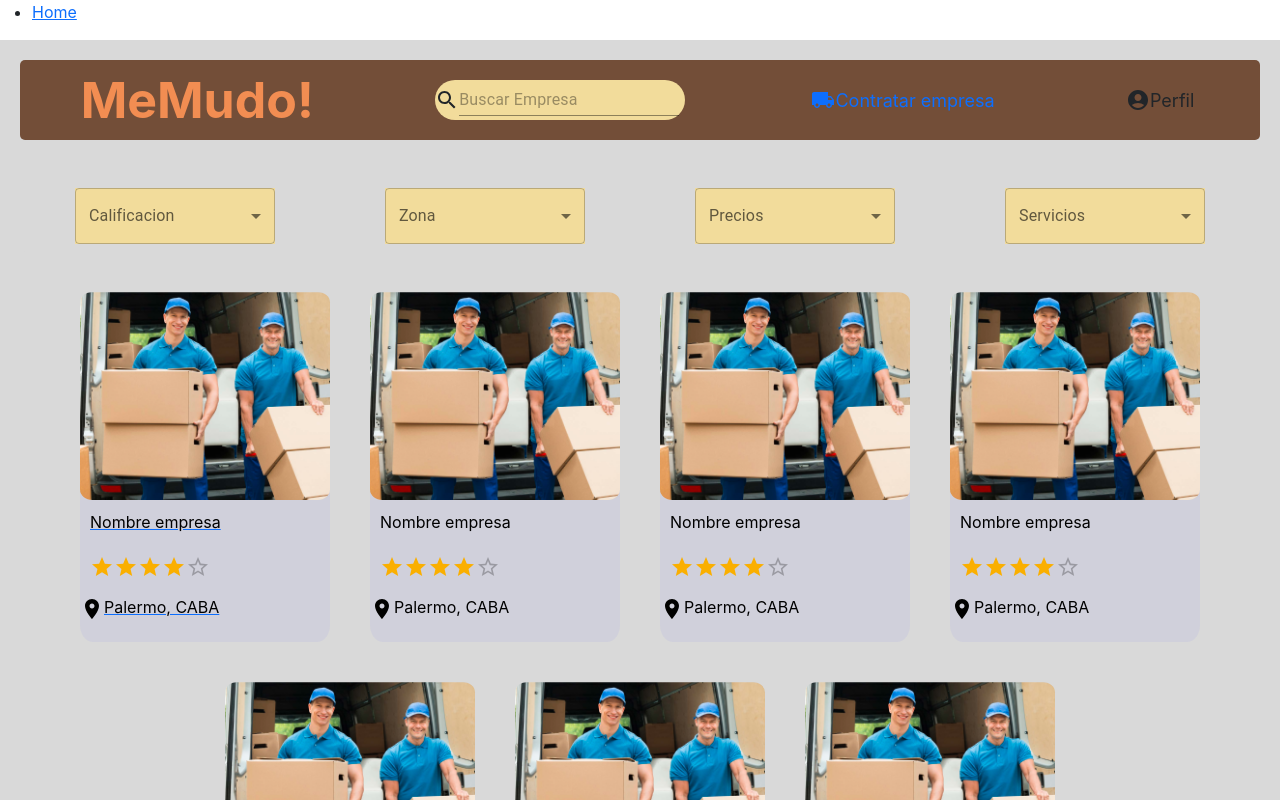
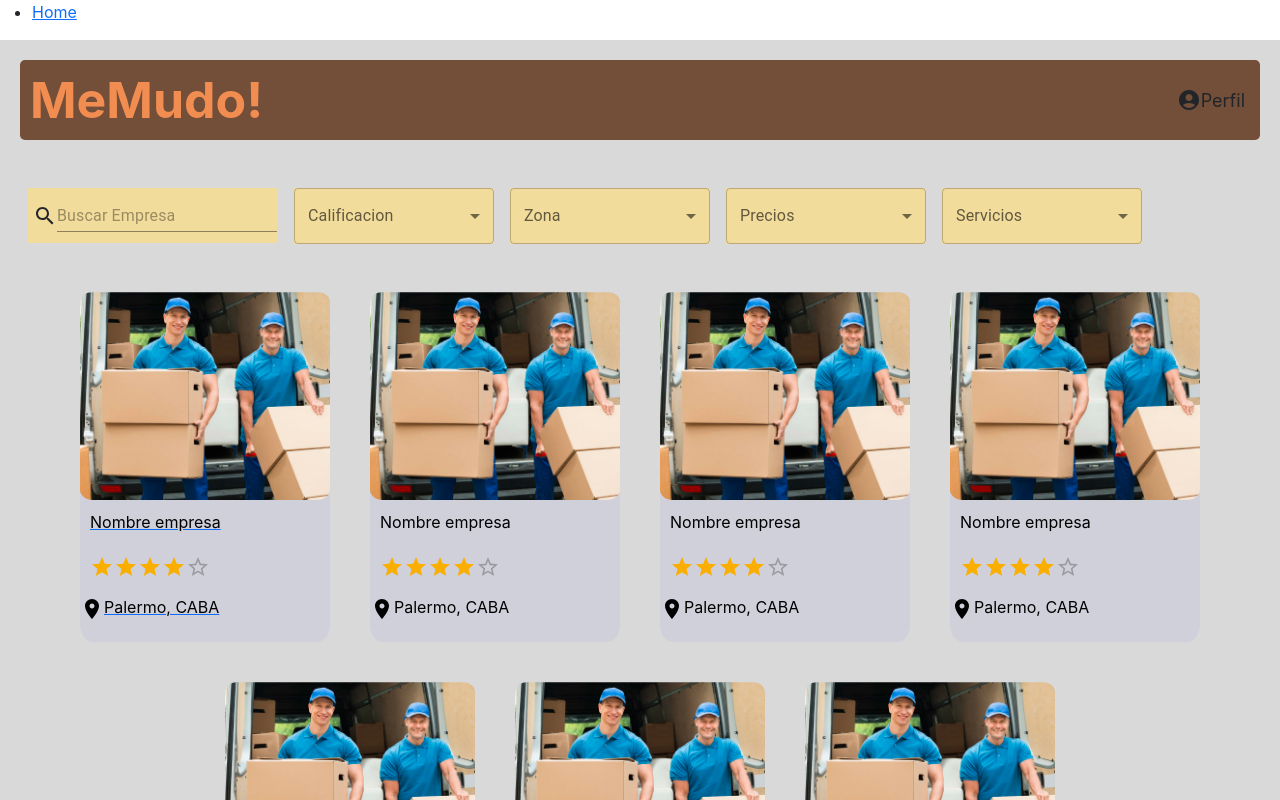
Before and after one commit to IgnacioSorgentini/Web-Mudanzas-FrontEnd, a React (Create React App) app: page /Home in a window 1280 px wide. Shown: the top 800 px of the page. Built offline with nearby package versions, Linux system fonts and the light colour scheme.

Commit message:
Modificando componente menu y filtros

```diff
--- a/src/components/Menu/MenuCliente.jsx
+++ b/src/components/Menu/MenuCliente.jsx
@@ -25,19 +25,8 @@ function MenuCliente() {
 
     return(
         <div className="menu">
-            <div style={{display:"flex",backgroundColor:"#734E38",height:"10vh",flexDirection:"row",justifyContent:"space-around" , borderRadius:"5px",margin:"20px",alignItems:"center"}}>
+            <div style={{display:"flex",backgroundColor:"#734E38",height:"10vh",flexDirection:"row",justifyContent:"space-between" , borderRadius:"5px",margin:"20px",alignItems:"center", paddingLeft:"10px", paddingRight:"10px"}}>
             <a style={{fontWeight: "bold",color:"#F28D52",fontSize:50}}>MeMudo!</a>
-            <Box  style={{display:"flex",backgroundColor:"#F2DC9B",width : 250,height: 40,borderRadius:"50px",alignItems:"center",flexDirection:"row", }}>
-            <SearchIcon />
-            <Input placeholder="Buscar Empresa" />
-            </Box>
-            <div>
-                <Link to="/home">
-                <IconButton size="small" color="inherit">
-                    <LocalShippingIcon />Contratar empresa
-                </IconButton>
-                </Link>
-            </div>
             <div>
               <IconButton
                 size="small"
--- a/src/pages/HomeCliente/HomeCliente.jsx
+++ b/src/pages/HomeCliente/HomeCliente.jsx
@@ -4,37 +4,32 @@ import MenuItem from '@mui/material/MenuItem';
 import FormControl from '@mui/material/FormControl';
 import Select from '@mui/material/Select';
 import SearchIcon from '@mui/icons-material/Search';
-import AccountCircleIcon from '@mui/icons-material/AccountCircle';
 import Rating from '@mui/material/Rating';
 import FormGroup from '@mui/material/FormGroup';
 import FormControlLabel from '@mui/material/FormControlLabel';
 import Checkbox from '@mui/material/Checkbox';
 import Input from '@mui/material/Input';
 import Box from '@mui/material/Box';
-import IconButton from '@mui/material/IconButton';
-import AccountCircle from '@mui/icons-material/AccountCircle';
-import Menu from '@mui/material/Menu';
+import Chip from '@mui/material/Chip';
+import Autocomplete from '@mui/material/Autocomplete';
+import TextField from '@mui/material/TextField';
+import Stack from '@mui/material/Stack';
 import Empresa from '../../components/Empresa/Empresa';
 import { Link } from 'react-router-dom';
 import MenuCliente from '../../components/Menu/MenuCliente';
 
 export default function Home(){
-
-    const [anchorEl, setAnchorEl] = React.useState(null);
-
-    const handleMenu = (event) => {
-      setAnchorEl(event.currentTarget);
-    };
-
-    const handleClose = () => {
-      setAnchorEl(null);
-    }
-
     return(
         <div style={{display:"flex", backgroundColor:"#D9D9D9",flex:1,flexDirection:"column"}}>
           <MenuCliente />
-          <div style={{display:"flex", backgroundColor:"#D9D9D9",flex:9,flexDirection:"row", borderRadius:"5px",margin:"20px",justifyContent:"space-around" }}>
+          <div style={{display:"flex", backgroundColor:"#D9D9D9",flex:9,flexDirection:"row", borderRadius:"5px",margin:"20px" }}>
             <div>
+            <FormControl style={{backgroundColor:"#F2DC9B"}} sx={ { m: 1, minWidth: 200 }}>
+            <Box  style={{display:"flex", backgroundColor:"#F2DC9B", width:250, height:55, borderRadius:"50px", alignItems:"center", flexDirection:"row", paddingLeft:"5px" }}>
+            <SearchIcon />
+            <Input placeholder="Buscar Empresa" />
+            </Box>
+            </FormControl>
               <FormControl style={{backgroundColor:"#F2DC9B"}} sx={ { m: 1, minWidth: 200 }}>
                   <InputLabel  id="demo-simple-select-label">Calificacion</InputLabel>
                   <Select >
```
